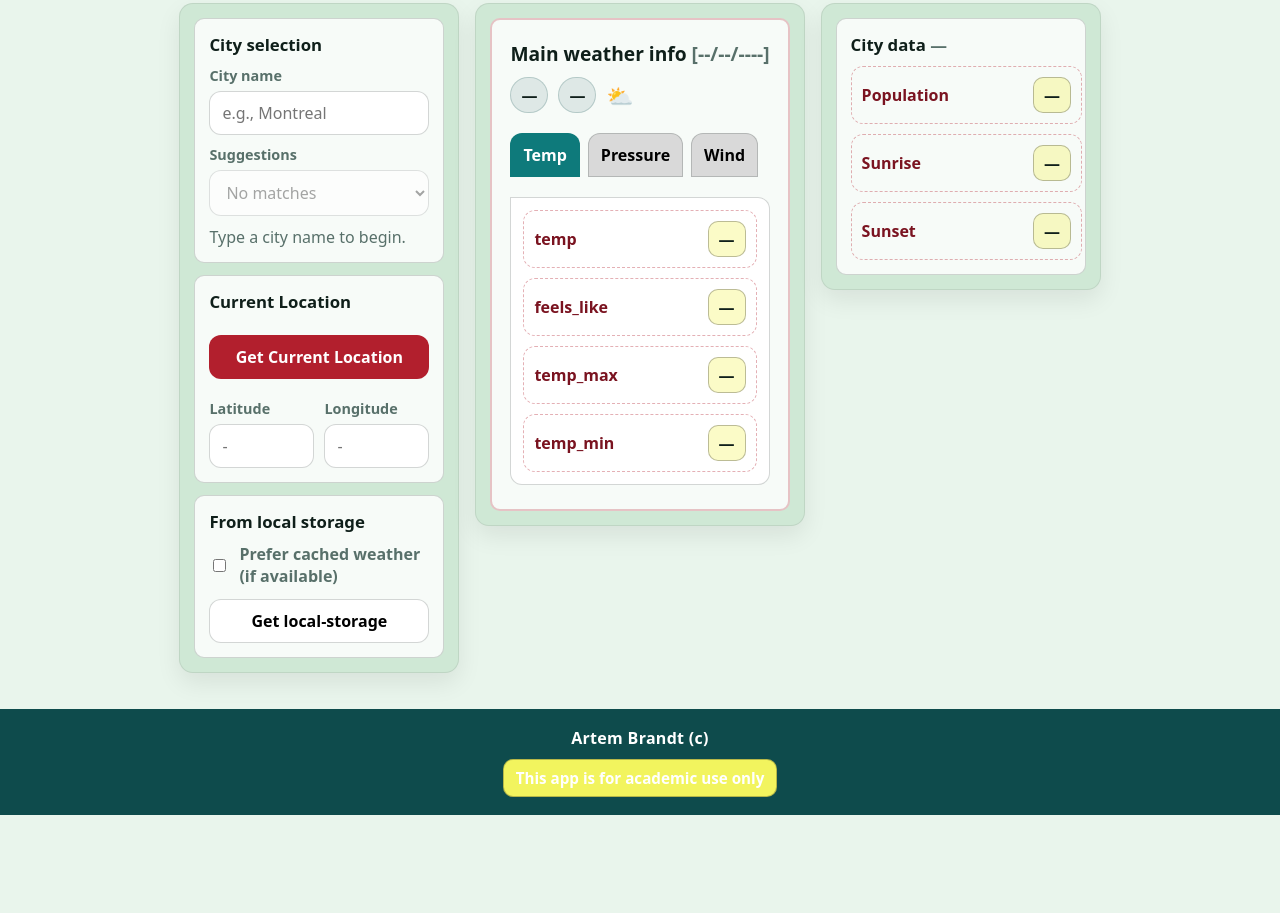
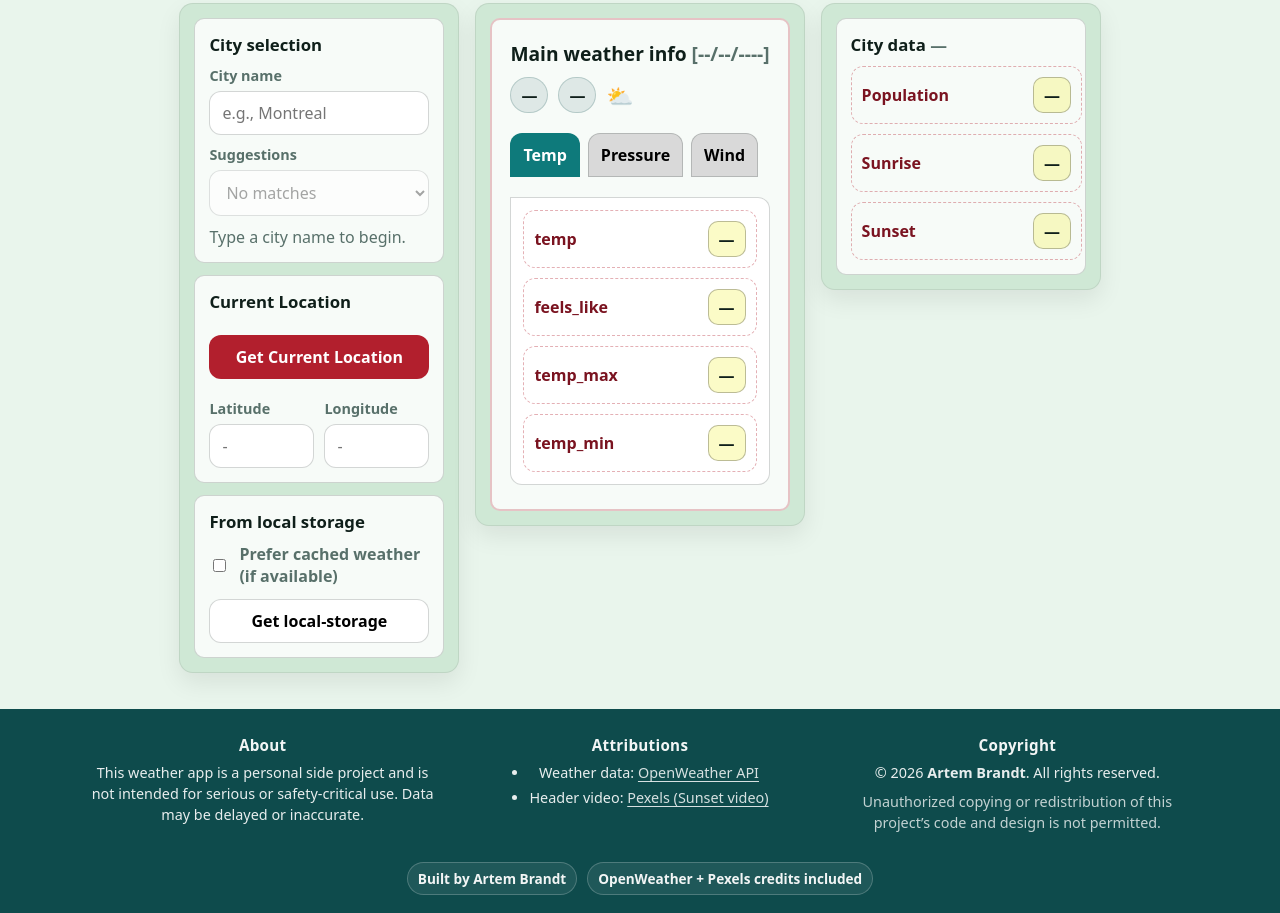
Before and after one commit to artembrandt03/Weather-API-Project, a website with bundled scripts: page index.html in a window 1280 px wide. Shown: the part 212-1125 px from the top of the page. Before the commit the page ends 1027 px from the top, so only its background shows below. Built offline with nearby package versions, Linux system fonts and the light colour scheme.

Commit message:
Add more descriptive footer with attributions

```diff
--- a/css/components.css
+++ b/css/components.css
@@ -188,3 +188,64 @@
   background: rgba(242, 244, 94, 0.35);
   font-weight: 900;
 }
+
+/* Footer styling */
+.footerBlock {
+  padding: 8px 4px;
+}
+
+.footerTitle {
+  margin: 0 0 8px;
+  font-size: 0.95rem;
+  font-weight: 900;
+  letter-spacing: 0.3px;
+  opacity: 0.95;
+}
+
+.footerText {
+  margin: 0;
+  line-height: 1.45;
+  font-size: 0.9rem;
+  opacity: 0.9;
+}
+
+.footerText + .footerText {
+  margin-top: 8px;
+}
+
+.footerText--muted {
+  opacity: 0.75;
+}
+
+.footerList {
+  margin: 0;
+  padding-left: 18px;
+}
+
+.footerList li {
+  margin: 6px 0;
+  line-height: 1.35;
+  font-size: 0.9rem;
+  opacity: 0.9;
+}
+
+.footerLink {
+  color: rgba(255, 255, 255, 0.92);
+  text-decoration: underline;
+  text-underline-offset: 3px;
+}
+
+.footerLink:hover {
+  color: #ffffff;
+  text-shadow: 0 0 10px rgba(120, 180, 255, 0.5);
+}
+
+.footerBottom__pill {
+  padding: 6px 10px;
+  border-radius: 999px;
+  border: 1px solid rgba(255, 255, 255, 0.22);
+  background: rgba(255, 255, 255, 0.08);
+  font-size: 0.85rem;
+  font-weight: 800;
+  opacity: 0.95;
+}
--- a/css/layout.css
+++ b/css/layout.css
@@ -72,3 +72,29 @@ body {
     font-size: 1.35rem;
   }
 }
+
+/* Footer layout */
+.footerGrid {
+  display: grid;
+  gap: 14px;
+  grid-template-columns: repeat(3, minmax(0, 1fr));
+  align-items: start;
+}
+
+.footerBottom {
+  grid-column: 1 / -1;
+  display: flex;
+  gap: 10px;
+  justify-content: center;
+  flex-wrap: wrap;
+  margin-top: 6px;
+}
+
+@media (max-width: 980px) {
+  .footerGrid {
+    grid-template-columns: 1fr;
+  }
+  .footerBottom {
+    justify-content: flex-start;
+  }
+}
--- a/index.html
+++ b/index.html
@@ -156,12 +156,54 @@
         </aside>
       </main>
 
-      <footer class="app__footer">
-        <div class="app__footer-inner">
-          <div class="footer__title">Artem Brandt (c)</div>
-          <div class="app__badge">This app is for academic use only</div>
+    <footer class="app__footer">
+      <div class="app__footer-inner footerGrid">
+        <!-- About / disclaimer -->
+        <section class="footerBlock" aria-label="About this app">
+          <h2 class="footerTitle">About</h2>
+          <p class="footerText">
+            This weather app is a personal side project and is not intended for serious or safety-critical use.
+            Data may be delayed or inaccurate.
+          </p>
+        </section>
+
+        <!-- Attributions -->
+        <section class="footerBlock" aria-label="Attributions">
+          <h2 class="footerTitle">Attributions</h2>
+          <ul class="footerList">
+            <li>
+              Weather data:
+              <a class="footerLink" href="https://openweathermap.org/api" target="_blank" rel="noopener noreferrer">
+                OpenWeather API
+              </a>
+            </li>
+            <li>
+              Header video:
+              <a class="footerLink" href="https://www.pexels.com/video/a-beautiful-view-of-sunset-1893623/" target="_blank" rel="noopener noreferrer">
+                Pexels (Sunset video)
+              </a>
+            </li>
+          </ul>
+        </section>
+
+        <!-- Rights -->
+        <section class="footerBlock" aria-label="Rights">
+          <h2 class="footerTitle">Copyright</h2>
+          <p class="footerText">
+            © <span id="footerYear"></span> <strong>Artem Brandt</strong>. All rights reserved.
+          </p>
+          <p class="footerText footerText--muted">
+            Unauthorized copying or redistribution of this project’s code and design is not permitted.
+          </p>
+        </section>
+
+        <!-- Bottom bar -->
+        <div class="footerBottom">
+          <span class="footerBottom__pill">Built by <strong>Artem Brandt</strong></span>
+          <span class="footerBottom__pill">OpenWeather + Pexels credits included</span>
         </div>
-      </footer>
+      </div>
+    </footer>
     </div>
 
     <script type="module" src="./js/main.mjs"></script>
--- a/js/main.mjs
+++ b/js/main.mjs
@@ -125,6 +125,8 @@ const getForecast = async (dom, lat, lon) => {
 
 const init = () => {
   const dom = getDom();
+  const yearEl = document.getElementById("footerYear");
+  if (yearEl) yearEl.textContent = new Date().getFullYear();
   //temp
   console.log({
   mainTemp: dom.mainTemp,
```
